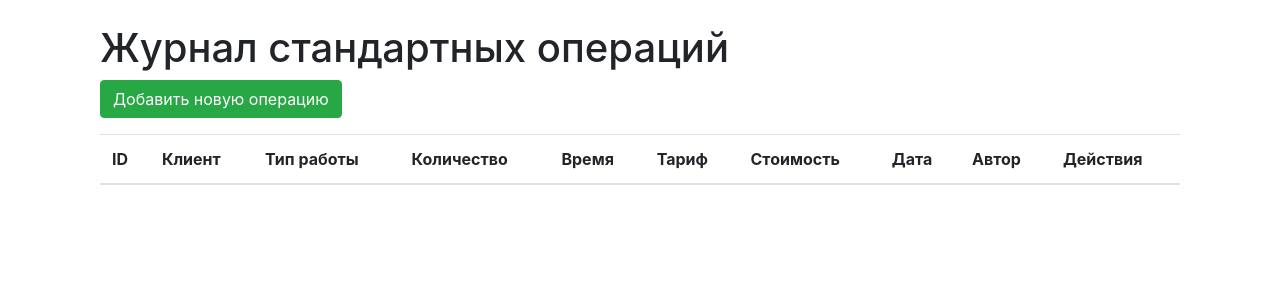
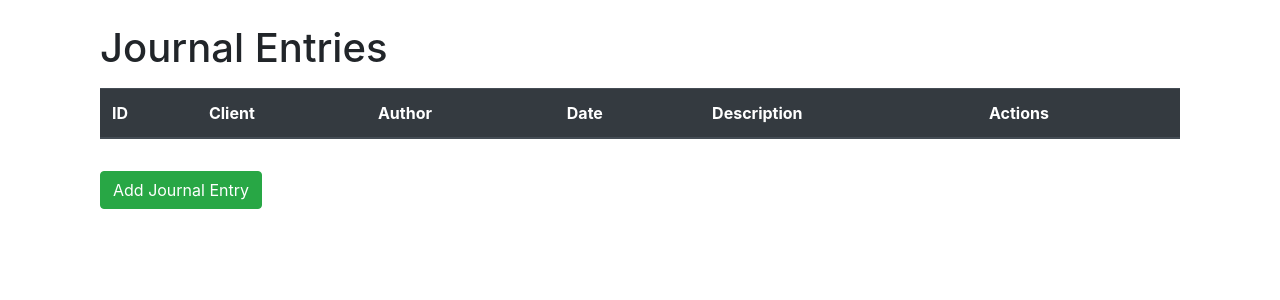
Before and after one commit to Sergey-Pashkov/MB5.2, a Django app: page /accounting/journals/ in a window 1280 px wide. Shown: the part 56-356 px from the top of the page. Run offline with Django 5.2, Linux system fonts and the light colour scheme; lists and menus that the app fills with data are empty; some libraries are stand-ins or nearby versions.

Commit message:
Добавлены стили на страницы журнала стандартных операций

```diff
--- a/Home_button/Accounting_button/templates/Accounting_button/StandardOperationsJournal/journal_list.html
+++ b/Home_button/Accounting_button/templates/Accounting_button/StandardOperationsJournal/journal_list.html
@@ -1,45 +1,37 @@
 {% extends 'Accounting_button/base.html' %}
-
-{% block title %}Журнал стандартных операций{% endblock %}
+{% block title %}Journal Entries{% endblock %}
 
 {% block content %}
 <div class="container mt-4">
-    <h1>Журнал стандартных операций</h1>
-    <a href="{% url 'journal_create' %}" class="btn btn-success mb-3">Добавить новую операцию</a>
-    <table class="table table-striped">
-        <thead>
+    <h1>Journal Entries</h1>
+    <table class="table table-striped table-hover mt-3">
+        <thead class="thead-dark">
             <tr>
                 <th>ID</th>
-                <th>Клиент</th>
-                <th>Тип работы</th>
-                <th>Количество</th>
-                <th>Время</th>
-                <th>Тариф</th>
-                <th>Стоимость</th>
-                <th>Дата</th>
-                <th>Автор</th>
-                <th>Действия</th>
+                <th>Client</th>
+                <th>Author</th>
+                <th>Date</th>
+                <th>Description</th>
+                <th>Actions</th>
             </tr>
         </thead>
         <tbody>
-            {% for journal in journals %}
+            {% for journal in object_list %}
             <tr>
                 <td>{{ journal.id }}</td>
                 <td>{{ journal.client_display }}</td>
-                <td>{{ journal.work_type_display }}</td>
-                <td>{{ journal.quantity }}</td>
-                <td>{{ journal.total_time }}</td>
-                <td>{{ journal.tariff }}</td>
-                <td>{{ journal.total_cost }}</td>
+                <td>{{ journal.author_name }}</td>
                 <td>{{ journal.date }}</td>
-                <td>{{ journal.author_name }}</td>
+                <td>{{ journal.description }}</td>
                 <td>
-                    <a href="{% url 'journal_update' journal.id %}" class="btn btn-primary btn-sm">Редактировать</a>
-                    <a href="{% url 'journal_delete' journal.id %}" class="btn btn-danger btn-sm">Удалить</a>
+                    <a href="{% url 'journal_detail' journal.id %}" class="btn btn-info btn-sm">View</a>
+                    <a href="{% url 'journal_update' journal.id %}" class="btn btn-warning btn-sm">Edit</a>
+                    <a href="{% url 'journal_delete' journal.id %}" class="btn btn-danger btn-sm">Delete</a>
                 </td>
             </tr>
             {% endfor %}
         </tbody>
     </table>
+    <a href="{% url 'journal_create' %}" class="btn btn-success mt-3">Add Journal Entry</a>
 </div>
 {% endblock %}
--- a/Home_button/Accounting_button/views.py
+++ b/Home_button/Accounting_button/views.py
@@ -768,35 +768,46 @@ def worktype_revert(request, pk, history_id):
 
 
 
+
+
+
+from django.urls import reverse_lazy
 from django.views.generic import DetailView, ListView, CreateView, UpdateView, DeleteView
 from .models import StandardOperationsJournal
-
-# Accounting_button/views.py
-
 
 class StandardOperationsJournalListView(ListView):
     model = StandardOperationsJournal
     template_name = 'Accounting_button/StandardOperationsJournal/journal_list.html'
     context_object_name = 'journals'
 
-
 class StandardOperationsJournalCreateView(CreateView):
     model = StandardOperationsJournal
     fields = '__all__'
     template_name = 'Accounting_button/StandardOperationsJournal/journal_form.html'
-    success_url = '/accounting/journals/'
+    success_url = reverse_lazy('journal_list')
+
+    def get_context_data(self, **kwargs):
+        context = super().get_context_data(**kwargs)
+        context['title'] = 'Create Journal Entry'
+        return context
 
 class StandardOperationsJournalUpdateView(UpdateView):
     model = StandardOperationsJournal
     fields = '__all__'
     template_name = 'Accounting_button/StandardOperationsJournal/journal_form.html'
-    success_url = '/accounting/journals/'
+    success_url = reverse_lazy('journal_list')
+
+    def get_context_data(self, **kwargs):
+        context = super().get_context_data(**kwargs)
+        context['title'] = 'Edit Journal Entry'
+        return context
 
 class StandardOperationsJournalDeleteView(DeleteView):
     model = StandardOperationsJournal
     template_name = 'Accounting_button/StandardOperationsJournal/journal_confirm_delete.html'
-    success_url = '/accounting/journals/'
+    success_url = reverse_lazy('journal_list')
 
 class StandardOperationsJournalDetailView(DetailView):
     model = StandardOperationsJournal
     template_name = 'Accounting_button/StandardOperationsJournal/journal_detail.html'
+    context_object_name = 'journal'
```
Also changed, not shown: Home_button/Accounting_button/forms.py (+5 -3 lines), Home_button/Accounting_button/templates/Accounting_button/StandardOperationsJournal/journal_confirm_delete.html (+11 -7 lines), Home_button/Accounting_button/templates/Accounting_button/StandardOperationsJournal/journal_detail.html (+16 -13 lines), Home_button/Accounting_button/templates/Accounting_button/StandardOperationsJournal/journal_form.html (+48 -30 lines).
